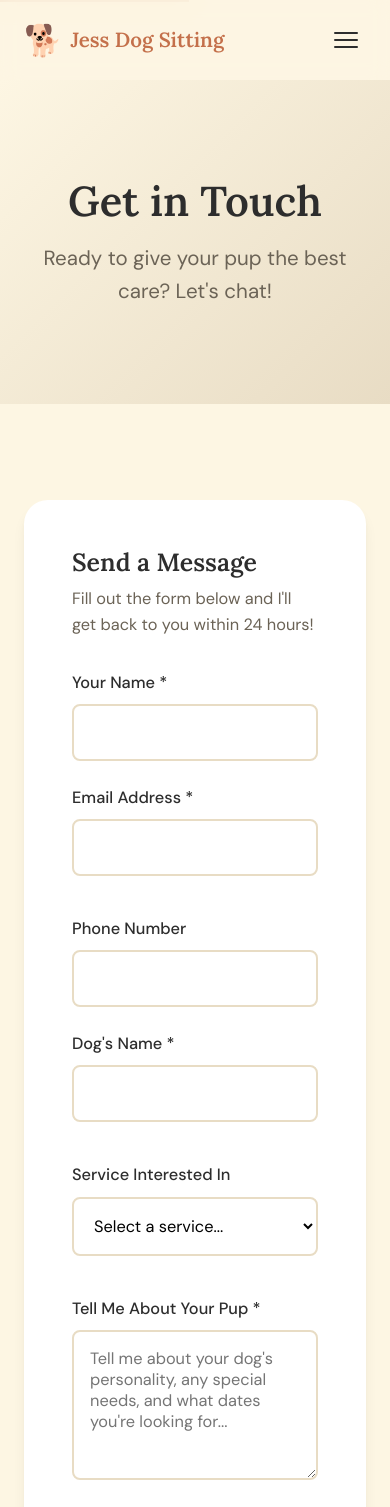
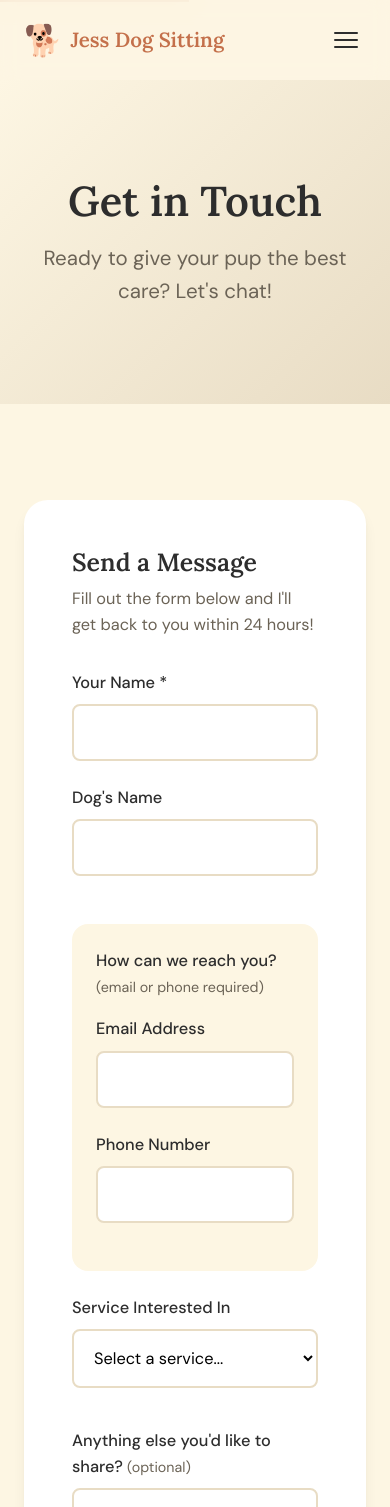
Before and after one commit to samhammond87/jess-dog-sitting, a React (Vite) app: page /contact in a window 390 px wide. Shown: the top 1507 px of the page. Built offline with nearby package versions, Linux system fonts and the light colour scheme; no server answers.

Commit message:
Add field-level form validation with email OR phone requirement

```diff
--- a/src/pages/Contact.module.css
+++ b/src/pages/Contact.module.css
@@ -63,6 +63,32 @@
   display: none;
 }
 
+/* Contact fields wrapper (email OR phone) */
+.contactFieldsWrapper {
+  background-color: var(--color-cream);
+  padding: var(--space-lg);
+  border-radius: var(--radius-lg);
+  margin: var(--space-sm) 0;
+}
+
+.contactFieldsLabel {
+  font-weight: 500;
+  margin-bottom: var(--space-md);
+  color: var(--color-text);
+}
+
+.requiredNote {
+  font-weight: 400;
+  font-size: var(--text-sm);
+  color: var(--color-text-muted);
+}
+
+.optionalNote {
+  font-weight: 400;
+  font-size: var(--text-sm);
+  color: var(--color-text-muted);
+}
+
 .successMessage {
   text-align: center;
   padding: var(--space-3xl);
@@ -90,6 +116,41 @@
   padding: var(--space-md);
   border-radius: var(--radius-md);
   text-align: center;
+}
+
+/* Field-level error styles */
+.hasError .form-label,
+.hasError label {
+  color: #dc2626;
+}
+
+.inputError {
+  border-color: #dc2626 !important;
+  background-color: #fef2f2 !important;
+}
+
+.inputError:focus {
+  border-color: #dc2626 !important;
+  box-shadow: 0 0 0 3px rgba(220, 38, 38, 0.15) !important;
+}
+
+.fieldError {
+  display: block;
+  color: #dc2626;
+  font-size: var(--text-sm);
+  margin-top: var(--space-xs);
+  animation: slideIn 0.2s ease-out;
+}
+
+@keyframes slideIn {
+  from {
+    opacity: 0;
+    transform: translateY(-4px);
+  }
+  to {
+    opacity: 1;
+    transform: translateY(0);
+  }
 }
 
 .form .btn {
--- a/src/pages/Contact.tsx
+++ b/src/pages/Contact.tsx
@@ -1,10 +1,65 @@
-import { useState, useEffect, type FormEvent } from 'react';
+import { useState, useEffect, type FormEvent, type FocusEvent, type ChangeEvent } from 'react';
 import { getSiteSettings, type SiteSettings } from '../lib/sanity';
 import styles from './Contact.module.css';
+
+interface FormErrors {
+  name?: string;
+  email?: string;
+  phone?: string;
+  contact?: string;
+}
+
+interface FormData {
+  name: string;
+  email: string;
+  phone: string;
+  dogName: string;
+  service: string;
+  message: string;
+}
+
+const initialFormData: FormData = {
+  name: '',
+  email: '',
+  phone: '',
+  dogName: '',
+  service: '',
+  message: '',
+};
+
+const validateName = (value: string): string | undefined => {
+  if (!value.trim()) return 'Name is required';
+  if (value.trim().length < 2) return 'Name must be at least 2 characters';
+  return undefined;
+};
+
+const validateEmail = (value: string): string | undefined => {
+  if (!value.trim()) return undefined;
+  const emailRegex = /^[^\s@]+@[^\s@]+\.[^\s@]+$/;
+  if (!emailRegex.test(value)) return 'Please enter a valid email address';
+  return undefined;
+};
+
+const validatePhone = (value: string): string | undefined => {
+  if (!value.trim()) return undefined;
+  const phoneRegex = /^[\d\s\-()+ ]{7,}$/;
+  if (!phoneRegex.test(value)) return 'Please enter a valid phone number';
+  return undefined;
+};
+
+const validateContact = (email: string, phone: string): string | undefined => {
+  if (!email.trim() && !phone.trim()) {
+    return 'Please provide an email or phone number so we can reach you';
+  }
+  return undefined;
+};
 
 function Contact() {
   const [formState, setFormState] = useState<'idle' | 'submitting' | 'success' | 'error'>('idle');
   const [settings, setSettings] = useState<SiteSettings | null>(null);
+  const [formData, setFormData] = useState<FormData>(initialFormData);
+  const [errors, setErrors] = useState<FormErrors>({});
+  const [touched, setTouched] = useState<Record<string, boolean>>({});
 
   useEffect(() => {
     async function fetchSettings() {
@@ -18,6 +73,73 @@ function Contact() {
     fetchSettings();
   }, []);
 
+  const validateField = (name: keyof FormData, value: string): string | undefined => {
+    switch (name) {
+      case 'name': return validateName(value);
+      case 'email': return validateEmail(value);
+      case 'phone': return validatePhone(value);
+      default: return undefined;
+    }
+  };
+
+  const validateAllFields = (): boolean => {
+    const newErrors: FormErrors = {};
+    let isValid = true;
+
+    (Object.keys(formData) as Array<keyof FormData>).forEach((field) => {
+      const error = validateField(field, formData[field]);
+      if (error) {
+        newErrors[field as keyof FormErrors] = error;
+        isValid = false;
+      }
+    });
+
+    const contactError = validateContact(formData.email, formData.phone);
+    if (contactError) {
+      newErrors.contact = contactError;
+      isValid = false;
+    }
+
+    setErrors(newErrors);
+    setTouched({ name: true, email: true, phone: true });
+    return isValid;
+  };
+
+  const handleChange = (e: ChangeEvent<HTMLInputElement | HTMLTextAreaElement | HTMLSelectElement>) => {
+    const { name, value } = e.target;
+    const newFormData = { ...formData, [name]: value };
+    setFormData(newFormData);
+
+    if (touched[name] && errors[name as keyof FormErrors]) {
+      const error = validateField(name as keyof FormData, value);
+      setErrors((prev) => ({ ...prev, [name]: error }));
+    }
+
+    if ((name === 'email' || name === 'phone') && errors.contact) {
+      const contactError = validateContact(
+        name === 'email' ? value : newFormData.email,
+        name === 'phone' ? value : newFormData.phone
+      );
+      setErrors((prev) => ({ ...prev, contact: contactError }));
+    }
+  };
+
+  const handleBlur = (e: FocusEvent<HTMLInputElement | HTMLTextAreaElement>) => {
+    const { name, value } = e.target;
+    setTouched((prev) => ({ ...prev, [name]: true }));
+
+    const error = validateField(name as keyof FormData, value);
+    setErrors((prev) => ({ ...prev, [name]: error }));
+
+    if (name === 'email' || name === 'phone') {
+      const contactError = validateContact(
+        name === 'email' ? value : formData.email,
+        name === 'phone' ? value : formData.phone
+      );
+      setErrors((prev) => ({ ...prev, contact: contactError }));
+    }
+  };
+
   const email = settings?.email || 'hello@jessdogsitting.com';
   const phone = settings?.phone || '(123) 456-7890';
   const location = settings?.location || 'Your Local Area & Surroundings';
@@ -26,21 +148,29 @@ function Contact() {
 
   const handleSubmit = async (e: FormEvent<HTMLFormElement>) => {
     e.preventDefault();
+
+    // Validate all fields before submitting
+    if (!validateAllFields()) {
+      return;
+    }
+
     setFormState('submitting');
 
     const form = e.currentTarget;
-    const formData = new FormData(form);
+    const formDataObj = new FormData(form);
 
     try {
-      // Netlify Forms handles the submission
       const response = await fetch('/', {
         method: 'POST',
         headers: { 'Content-Type': 'application/x-www-form-urlencoded' },
-        body: new URLSearchParams(formData as unknown as Record<string, string>).toString(),
+        body: new URLSearchParams(formDataObj as unknown as Record<string, string>).toString(),
       });
 
       if (response.ok) {
         setFormState('success');
+        setFormData(initialFormData);
+        setErrors({});
+        setTouched({});
         form.reset();
       } else {
         setFormState('error');
@@ -88,7 +218,6 @@ function Contact() {
                   onSubmit={handleSubmit}
                   className={styles.form}
                 >
-                  {/* Netlify hidden fields */}
                   <input type="hidden" name="form-name" value="contact" />
                   <p className={styles.hidden}>
                     <label>
@@ -98,52 +227,83 @@ function Contact() {
                   </p>
 
                   <div className={styles.formRow}>
-                    <div className="form-group">
+                    <div className={`form-group ${touched.name && errors.name ? styles.hasError : ''}`}>
                       <label htmlFor="name" className="form-label">Your Name *</label>
                       <input
                         type="text"
                         id="name"
                         name="name"
-                        className="form-input"
-                        required
+                        className={`form-input ${touched.name && errors.name ? styles.inputError : ''}`}
+                        value={formData.name}
+                        onChange={handleChange}
+                        onBlur={handleBlur}
                         disabled={formState === 'submitting'}
+                        aria-invalid={touched.name && !!errors.name}
+                        aria-describedby={errors.name ? 'name-error' : undefined}
                       />
+                      {touched.name && errors.name && (
+                        <span id="name-error" className={styles.fieldError}>{errors.name}</span>
+                      )}
                     </div>
                     <div className="form-group">
-                      <label htmlFor="email" className="form-label">Email Address *</label>
+                      <label htmlFor="dogName" className="form-label">Dog's Name</label>
                       <input
-                        type="email"
-                        id="email"
-                        name="email"
+                        type="text"
+                        id="dogName"
+                        name="dogName"
                         className="form-input"
-                        required
+                        value={formData.dogName}
+                        onChange={handleChange}
                         disabled={formState === 'submitting'}
                       />
                     </div>
                   </div>
 
+                  <div className={styles.contactFieldsWrapper}>
+                    <p className={styles.contactFieldsLabel}>
+                      How can we reach you? <span className={styles.requiredNote}>(email or phone required)</span>
+                    </p>
                     <div className={styles.formRow}>
-                    <div className="form-group">
+                      <div className={`form-group ${touched.email && errors.email ? styles.hasError : ''}`}>
+                        <label htmlFor="email" className="form-label">Email Address</label>
+                        <input
+                          type="email"
+                          id="email"
+                          name="email"
+                          className={`form-input ${(touched.email && errors.email) || errors.contact ? styles.inputError : ''}`}
+                          value={formData.email}
+                          onChange={handleChange}
+                          onBlur={handleBlur}
+                          disabled={formState === 'submitting'}
+                          aria-invalid={touched.email && !!errors.email}
+                          aria-describedby={errors.email ? 'email-error' : undefined}
+                        />
+                        {touched.email && errors.email && (
+                          <span id="email-error" className={styles.fieldError}>{errors.email}</span>
+                        )}
+                      </div>
+                      <div className={`form-group ${touched.phone && errors.phone ? styles.hasError : ''}`}>
                         <label htmlFor="phone" className="form-label">Phone Number</label>
                         <input
                           type="tel"
                           id="phone"
                           name="phone"
-                        className="form-input"
+                          className={`form-input ${(touched.phone && errors.phone) || errors.contact ? styles.inputError : ''}`}
+                          value={formData.phone}
+                          onChange={handleChange}
+                          onBlur={handleBlur}
                           disabled={formState === 'submitting'}
+                          aria-invalid={touched.phone && !!errors.phone}
+                          aria-describedby={errors.phone ? 'phone-error' : undefined}
                         />
+                        {touched.phone && errors.phone && (
+                          <span id="phone-error" className={styles.fieldError}>{errors.phone}</span>
+                        )}
                       </div>
-                    <div className="form-group">
-                      <label htmlFor="dogName" className="form-label">Dog's Name *</label>
-                      <input
-                        type="text"
-                        id="dogName"
-                        name="dogName"
-                        className="form-input"
-                        required
-                        disabled={formState === 'submitting'}
-                      />
                     </div>
+                    {errors.contact && (
+                      <span className={styles.fieldError}>{errors.contact}</span>
+                    )}
                   </div>
 
                   <div className="form-group">
@@ -152,6 +312,8 @@ function Contact() {
                       id="service"
                       name="service"
                       className="form-input"
+                      value={formData.service}
+                      onChange={handleChange}
                       disabled={formState === 'submitting'}
                     >
                       <option value="">Select a service...</option>
@@ -166,13 +328,16 @@ function Contact() {
                   </div>
 
                   <div className="form-group">
-                    <label htmlFor="message" className="form-label">Tell Me About Your Pup *</label>
+                    <label htmlFor="message" className="form-label">
+                      Anything else you'd like to share? <span className={styles.optionalNote}>(optional)</span>
+                    </label>
                     <textarea
                       id="message"
                       name="message"
                       className="form-textarea"
-                      placeholder="Tell me about your dog's personality, any special needs, and what dates you're looking for..."
-                      required
+                      placeholder="Tell me about your dog's personality, any special needs, dates you're looking for..."
+                      value={formData.message}
+                      onChange={handleChange}
                       disabled={formState === 'submitting'}
                     />
                   </div>
```
Lines whose indentation alone changed are shown as unchanged.
